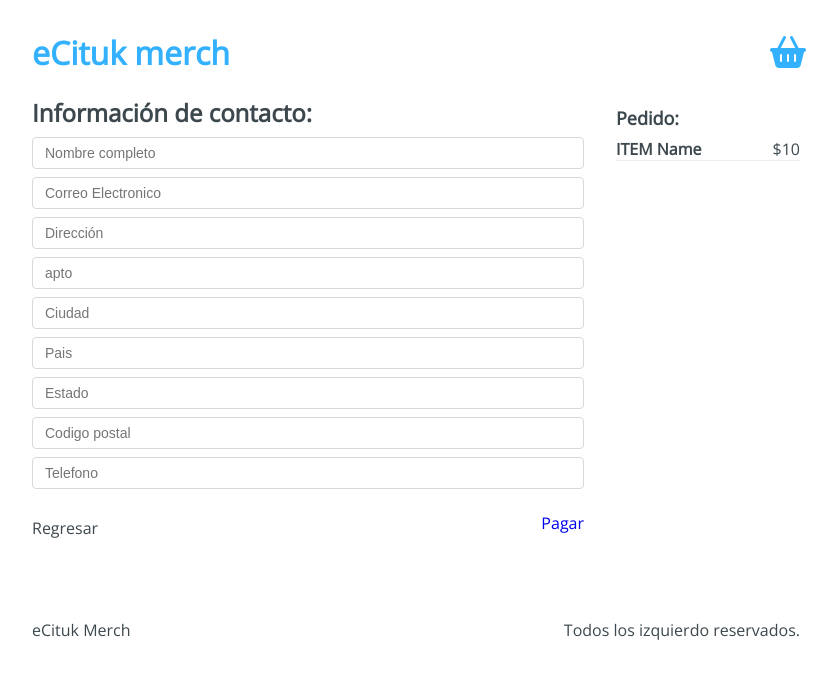
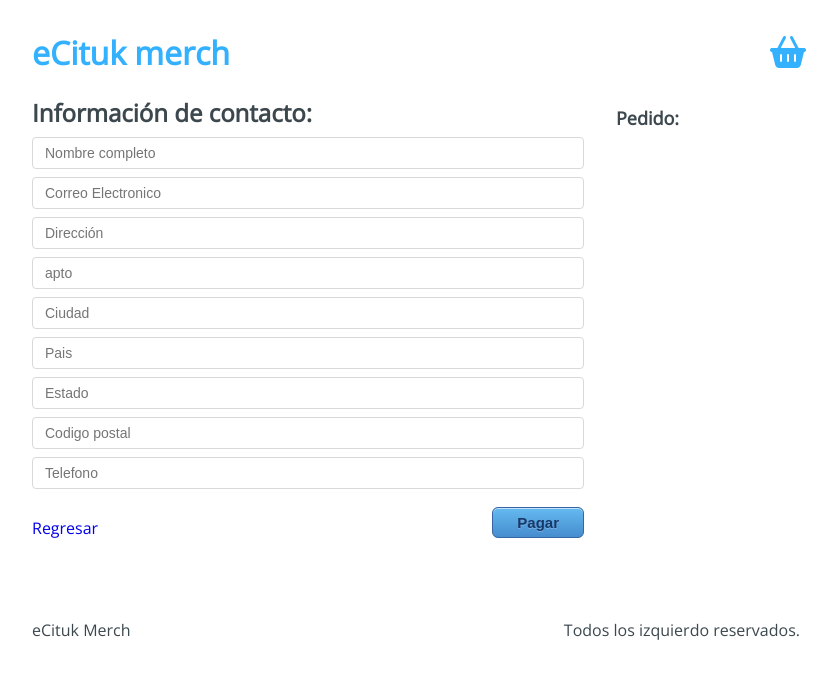
Before and after one commit to engelcituk/react-merch, a React app: page /checkout/information in a window 1280 px wide. Shown: the top 678 px of the page, without its empty margins (224-1061 px from the left). Built offline with nearby package versions, Linux system fonts and the light colour scheme.

Commit message:
useRef en la página de checkout

```diff
--- a/src/containers/Information.jsx
+++ b/src/containers/Information.jsx
@@ -1,8 +1,30 @@
-import React from 'react'
+import React, { useRef, useContext } from 'react'
 import { Link } from 'react-router-dom'
+import AppContext from '../context/AppContex'
+
 import '../styles/components/Information.css'
 
 const Information = () => {
+  const { state, addToBuyer } = useContext(AppContext)
+  const form = useRef(null)
+  const { cart } = state
+
+  const handleSubmit = () => {
+    const formData = new FormData(form.current)
+    const buyer = {
+      name: formData.get('name'),
+      email: formData.get('email'),
+      address: formData.get('address'),
+      apto: formData.get('apto'),
+      city: formData.get('city'),
+      country: formData.get('country'),
+      state: formData.get('state'),
+      cp: formData.get('cp'),
+      phone: formData.get('phone'),
+    }
+    addToBuyer(buyer)
+  }
+
   return (
     <div className="Information">
       <div className="Information-content">
@@ -10,7 +32,7 @@
           <h2>Información de contacto:</h2>
         </div>
         <div className="Information-form">
-          <form action="">
+          <form ref={form}>
             <input type="text" placeholder="Nombre completo" name="name" />
             <input type="text" placeholder="Correo Electronico" name="email" />
             <input type="text" placeholder="Dirección" name="addres" />
@@ -23,20 +45,26 @@
           </form>
         </div>
         <div className="Information-buttons">
-          <div className="Information-back">Regresar</div>
+          <div className="Information-back">
+            <Link to="/checkout">Regresar</Link>
+          </div>
           <div className="Information-next">
-            <Link to="/checkout/payment">Pagar</Link>
+            <button type='button' onClick={handleSubmit}>Pagar</button>
           </div>
         </div>
       </div>
       <div className="Information-sidebar">
         <h3>Pedido:</h3>
-        <div className="Information-item">
-          <div className="Information-element">
-            <h4>ITEM Name</h4>
-            <span>$10</span>
+        {
+          cart.map( (item)=>(
+          <div className="Information-item" key={item.idItem}>
+            <div className="Information-element">
+              <h4>{item.title}</h4>
+              <span>$ {item.price}</span>
+            </div>
           </div>
-        </div>
+          ))
+        }
       </div>
     </div>
   );
--- a/src/hooks/useInitialState.js
+++ b/src/hooks/useInitialState.js
@@ -18,9 +18,17 @@
         })
     }
 
+    const addToBuyer = payload => {
+        setState({
+            ...state,
+            buyer:[...state.buyer, payload]
+        })
+    }
+
     return {
         addToCart, //retorno los metodos
         removeFromCart,
+        addToBuyer,
         state //y el estado
     }
 }
--- a/src/initialState.js
+++ b/src/initialState.js
@@ -1,5 +1,6 @@
 export default {
     cart: [],
+    buyer: [],
     products: [
       {
         'id': '1',
```
